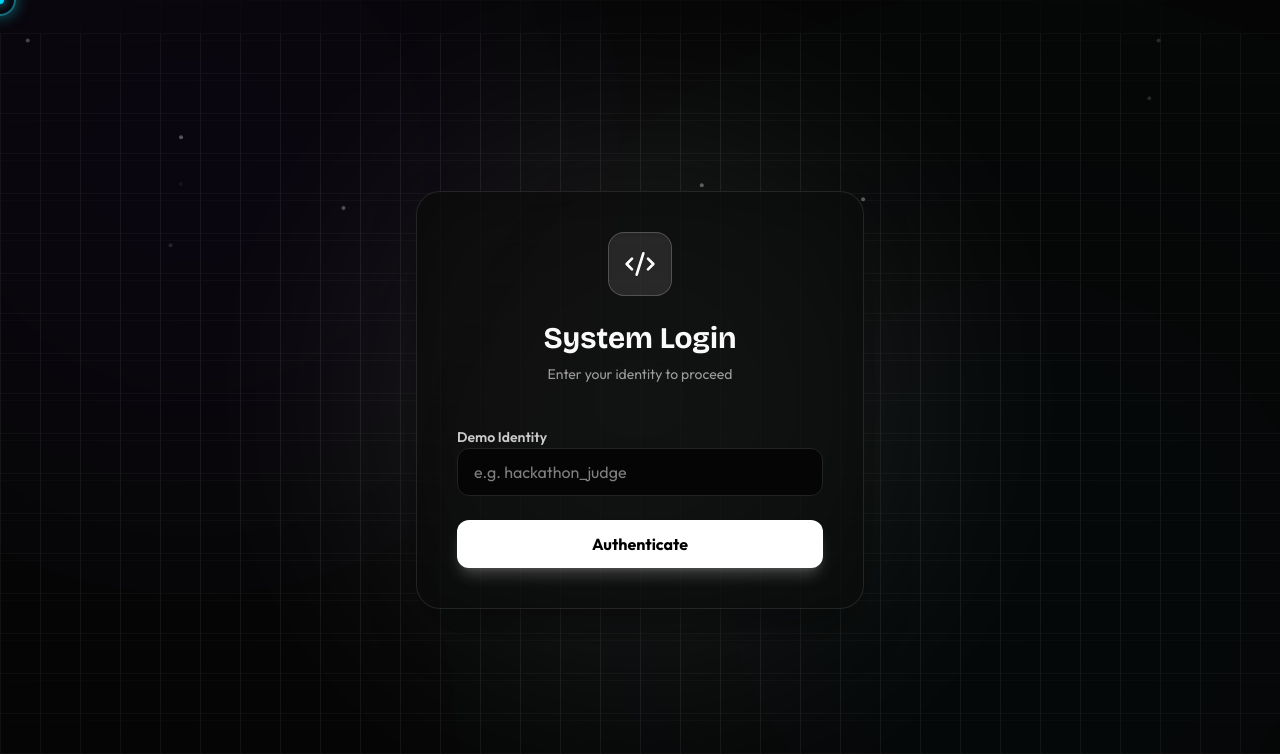
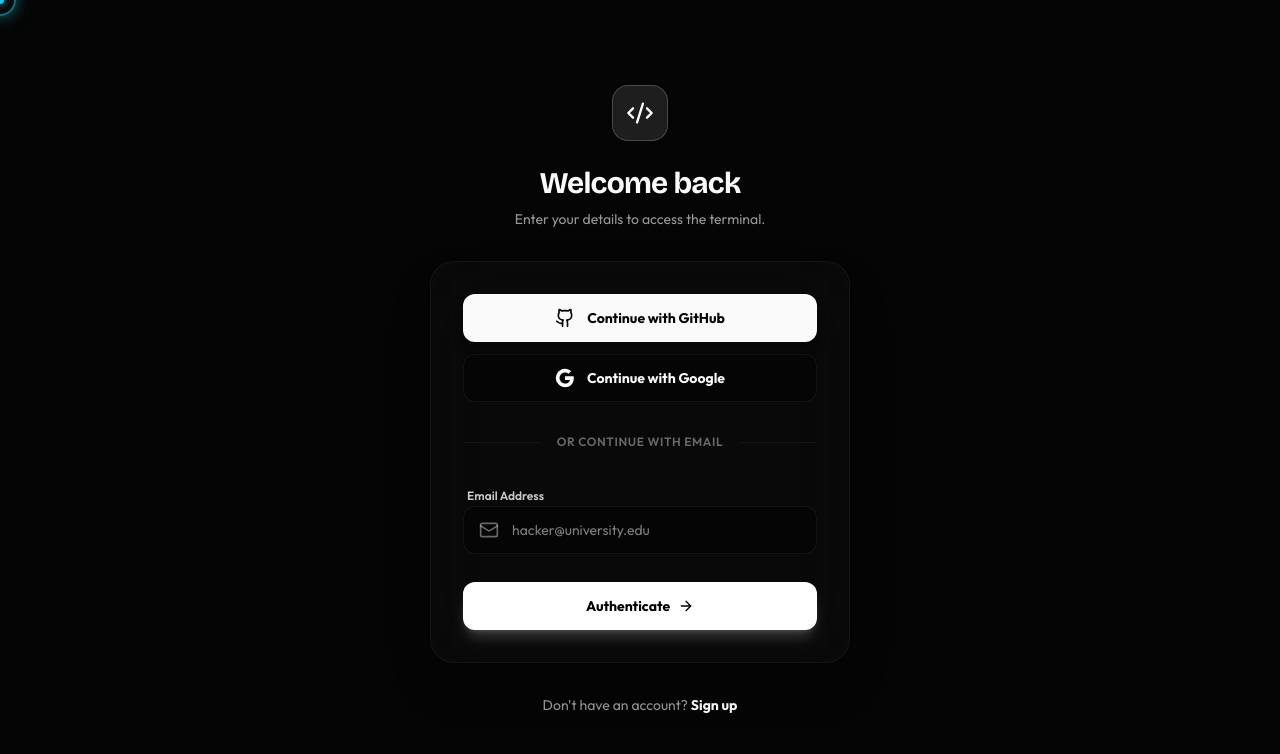
Before and after one commit to Dmandeep/smart-hackathon-system, a Next.js app: page /login in a window 1280 px wide. Shown: the top 754 px of the page. Built offline with nearby package versions, Linux system fonts and the light colour scheme.

Commit message:
feat: login page overhaul and realtime feed sync

```diff
--- a/src/app/explore/page.tsx
+++ b/src/app/explore/page.tsx
@@ -119,8 +119,37 @@ const MOCK_HACKATHONS = [
 export default function ExplorePage() {
   const [searchQuery, setSearchQuery] = useState("");
   const [activeState, setActiveState] = useState("All");
+  const [hackathons, setHackathons] = useState(MOCK_HACKATHONS);
+  const [isSyncing, setIsSyncing] = useState(true);
+  const [justSynced, setJustSynced] = useState(false);
 
-  const filteredHackathons = MOCK_HACKATHONS.filter((h) => {
+  // Simulate Automated Real-Time Syncing from Global Database
+  useEffect(() => {
+    const timer = setTimeout(() => {
+      const newLiveHackathon = {
+        id: "live-ai-sync-2027",
+        name: "Global Web3 Sync Hack",
+        organizer: "Automated Feed",
+        location: "Virtual (Global)",
+        state: "National",
+        date: "Just Announced",
+        prize: "₹10,00,000",
+        tags: ["DeFi", "AI Agents", "Solana"],
+        image: "bg-gradient-to-br from-fuchsia-600 to-purple-900",
+        participants: 50,
+      };
+
+      setHackathons(prev => [newLiveHackathon, ...prev]);
+      setIsSyncing(false);
+      setJustSynced(true);
+
+      setTimeout(() => setJustSynced(false), 5000);
+    }, 4500); // Trigger after 4.5 seconds
+
+    return () => clearTimeout(timer);
+  }, []);
+
+  const filteredHackathons = hackathons.filter((h) => {
     const matchesSearch = h.name.toLowerCase().includes(searchQuery.toLowerCase()) ||
                           h.organizer.toLowerCase().includes(searchQuery.toLowerCase()) ||
                           h.tags.join("").toLowerCase().includes(searchQuery.toLowerCase());
@@ -154,7 +183,31 @@ export default function ExplorePage() {
       <main className="max-w-7xl mx-auto px-6 pt-16">
 
         {/* Header Section */}
-        <div className="mb-16">
+        <div className="mb-16 relative">
+
+          {/* Live Sync Indicator */}
+          <div className="absolute top-0 right-0 hidden md:flex items-center gap-2 px-4 py-2 bg-card border border-border/50 rounded-full shadow-sm">
+            {isSyncing ? (
+              <>
+                <span className="relative flex h-2 w-2">
+                  <span className="animate-ping absolute inline-flex h-full w-full rounded-full bg-primary opacity-75"></span>
+                  <span className="relative inline-flex rounded-full h-2 w-2 bg-primary"></span>
+                </span>
+                <span className="text-xs font-bold text-foreground/60 tracking-wider uppercase">Auto-Syncing Feeds...</span>
+              </>
+            ) : justSynced ? (
+              <>
+                <span className="w-2 h-2 rounded-full bg-semantic-success"></span>
+                <span className="text-xs font-bold text-semantic-success tracking-wider uppercase">Database Updated</span>
+              </>
+            ) : (
+              <>
+                <span className="w-2 h-2 rounded-full bg-foreground/20"></span>
+                <span className="text-xs font-bold text-foreground/40 tracking-wider uppercase">Up to date</span>
+              </>
+            )}
+          </div>
+
           <h1 className="text-5xl md:text-7xl font-bold font-heading tracking-tighter mb-6 text-foreground">
             Find your next <br /> <span className="text-primary">breakthrough.</span>
           </h1>
--- a/src/app/login/page.tsx
+++ b/src/app/login/page.tsx
@@ -1,57 +1,134 @@
 "use client";
 
+import { useState } from "react";
 import { motion } from "framer-motion";
-import { Code2 } from "lucide-react";
+import { Code2, Github, Mail, ArrowRight, Loader2 } from "lucide-react";
 import { signIn } from "next-auth/react";
-import { useState } from "react";
+import Link from "next/link";
 
 export default function LoginPage() {
-  const [username, setUsername] = useState("");
+  const [email, setEmail] = useState("");
+  const [isLoading, setIsLoading] = useState(false);
+  const [authType, setAuthType] = useState<"login" | "register">("login");
 
-  const handleLogin = async (e: React.FormEvent) => {
+  const handleDemoLogin = async (e: React.FormEvent) => {
     e.preventDefault();
+    setIsLoading(true);
+
+    // Simulate network delay for premium feel
+    setTimeout(async () => {
       await signIn("credentials", {
-      username,
+        username: email.split("@")[0] || "Demo_User",
         password: "password",
         callbackUrl: "/organizer",
       });
+    }, 800);
   };
 
   return (
-    <div className="min-h-screen flex items-center justify-center bg-transparent p-4 relative z-0 overflow-hidden">
+    <div className="min-h-screen flex items-center justify-center bg-background p-4 relative z-0 overflow-hidden font-sans">
 
-      {/* Cinematic Glowing Orb in Center */}
-      <div className="absolute top-1/2 left-1/2 -translate-x-1/2 -translate-y-1/2 w-[80vw] md:w-[40vw] h-[80vw] md:h-[40vw] rounded-full bg-primary/10 blur-[120px] pointer-events-none -z-10 animate-pulse mix-blend-screen" style={{ animationDuration: '6s' }} />
+      {/* Premium Cinematic Background */}
+      <div className="absolute top-0 left-0 w-full h-full overflow-hidden pointer-events-none -z-10 mix-blend-multiply dark:mix-blend-screen opacity-40">
+        <div className="absolute top-[-20%] left-[-10%] w-[60vw] h-[60vw] rounded-full bg-violet-600/20 blur-[120px] animate-pulse" style={{ animationDuration: '10s' }} />
+        <div className="absolute bottom-[-10%] right-[-10%] w-[50vw] h-[50vw] rounded-full bg-cyan-500/10 blur-[120px] animate-pulse" style={{ animationDuration: '14s' }} />
+      </div>
 
       <motion.div
-        initial={{ opacity: 0, scale: 0.95 }}
-        animate={{ opacity: 1, scale: 1 }}
-        transition={{ duration: 0.4, ease: "easeOut" }}
-        className="w-full max-w-md bg-card/80 backdrop-blur-xl border border-white/10 shadow-2xl shadow-black/50 rounded-3xl p-10 flex flex-col items-center"
+        initial={{ opacity: 0, y: 20, scale: 0.98 }}
+        animate={{ opacity: 1, y: 0, scale: 1 }}
+        transition={{ duration: 0.5, ease: [0.16, 1, 0.3, 1] }}
+        className="w-full max-w-[420px]"
       >
-        <div className="w-16 h-16 bg-primary/10 border border-primary/20 rounded-2xl flex items-center justify-center mb-6 shadow-inner">
-          <Code2 className="w-8 h-8 text-primary" />
+        {/* Brand Header */}
+        <div className="flex flex-col items-center mb-8">
+          <Link href="/" className="w-14 h-14 bg-primary/10 border border-primary/20 rounded-2xl flex items-center justify-center mb-6 shadow-inner hover:scale-105 transition-transform cursor-pointer">
+            <Code2 className="w-7 h-7 text-primary" />
+          </Link>
+          <h1 className="text-3xl font-bold font-heading text-foreground mb-2 text-center tracking-tight">
+            {authType === "login" ? "Welcome back" : "Create an account"}
+          </h1>
+          <p className="text-foreground/60 text-sm text-center">
+            {authType === "login" ? "Enter your details to access the terminal." : "Deploy your first hackathon in seconds."}
+          </p>
         </div>
 
-        <h1 className="text-3xl font-bold font-heading mb-2 text-center">System Login</h1>
-        <p className="text-foreground/60 text-sm mb-10 text-center">Enter your identity to proceed</p>
+        {/* Auth Card */}
+        <div className="bg-card/80 backdrop-blur-2xl border border-border/50 shadow-2xl rounded-3xl p-8">
 
-        <form className="w-full flex flex-col gap-6" onSubmit={handleLogin}>
+          {/* SSO Providers */}
+          <div className="flex flex-col gap-3 mb-6">
+            <button
+              type="button"
+              onClick={() => handleDemoLogin({ preventDefault: () => {} } as any)}
+              className="w-full h-12 bg-foreground text-background font-bold text-sm rounded-xl flex items-center justify-center gap-3 hover:scale-[1.02] active:scale-[0.98] transition-all shadow-lg"
+            >
+              <Github className="w-5 h-5" />
+              Continue with GitHub
+            </button>
+            <button
+              type="button"
+              onClick={() => handleDemoLogin({ preventDefault: () => {} } as any)}
+              className="w-full h-12 bg-background border border-border/50 text-foreground font-bold text-sm rounded-xl flex items-center justify-center gap-3 hover:bg-muted/50 active:scale-[0.98] transition-all"
+            >
+              <svg className="w-5 h-5" viewBox="0 0 24 24">
+                <path fill="currentColor" d="M22.56 12.25c0-.78-.07-1.53-.2-2.25H12v4.26h5.92c-.26 1.37-1.04 2.53-2.21 3.31v2.77h3.57c2.08-1.92 3.28-4.74 3.28-8.09z" />
+                <path fill="currentColor" d="M12 23c2.97 0 5.46-.98 7.28-2.66l-3.57-2.77c-.98.66-2.23 1.06-3.71 1.06-2.86 0-5.29-1.93-6.16-4.53H2.18v2.84C3.99 20.53 7.7 23 12 23z" />
+                <path fill="currentColor" d="M5.84 14.09c-.22-.66-.35-1.36-.35-2.09s.13-1.43.35-2.09V7.07H2.18C1.43 8.55 1 10.22 1 12s.43 3.45 1.18 4.93l2.85-2.22.81-.62z" />
+                <path fill="currentColor" d="M12 5.38c1.62 0 3.06.56 4.21 1.64l3.15-3.15C17.45 2.09 14.97 1 12 1 7.7 1 3.99 3.47 2.18 7.07l3.66 2.84c.87-2.6 3.3-4.53 6.16-4.53z" />
+              </svg>
+              Continue with Google
+            </button>
+          </div>
+
+          <div className="relative flex items-center py-2 mb-6">
+            <div className="flex-grow border-t border-border/50"></div>
+            <span className="flex-shrink-0 mx-4 text-xs font-semibold text-foreground/40 uppercase tracking-wider">Or continue with email</span>
+            <div className="flex-grow border-t border-border/50"></div>
+          </div>
+
+          {/* Email Form */}
+          <form className="flex flex-col gap-5" onSubmit={handleDemoLogin}>
             <div className="space-y-2">
-            <label className="text-sm font-semibold text-foreground/80">Demo Identity</label>
+              <label className="text-xs font-semibold text-foreground/80 ml-1">Email Address</label>
+              <div className="relative">
+                <Mail className="absolute left-4 top-1/2 -translate-y-1/2 w-5 h-5 text-foreground/40" />
                 <input
-              type="text"
-              value={username}
-              onChange={(e) => setUsername(e.target.value)}
+                  type="email"
+                  value={email}
+                  onChange={(e) => setEmail(e.target.value)}
                   required
-              className="w-full h-12 px-4 rounded-xl bg-background border border-border focus:border-primary focus:ring-1 focus:ring-primary focus:outline-none transition-all"
-              placeholder="e.g. hackathon_judge"
+                  className="w-full h-12 pl-12 pr-4 rounded-xl bg-background border border-border/50 text-sm focus:outline-none focus:border-primary focus:ring-1 focus:ring-primary transition-all"
+                  placeholder="hacker@university.edu"
                 />
               </div>
-          <button type="submit" className="w-full h-12 bg-primary text-primary-foreground font-bold rounded-xl hover:scale-[1.02] active:scale-[0.98] transition-all shadow-lg shadow-primary/20">
+            </div>
+
+            <button
+              type="submit"
+              disabled={isLoading}
+              className="w-full h-12 mt-2 bg-primary text-primary-foreground font-bold text-sm rounded-xl flex items-center justify-center gap-2 hover:scale-[1.02] active:scale-[0.98] transition-all shadow-lg shadow-primary/20 disabled:opacity-70 disabled:hover:scale-100"
+            >
+              {isLoading ? <Loader2 className="w-5 h-5 animate-spin" /> : (
+                <>
                   Authenticate
+                  <ArrowRight className="w-4 h-4" />
+                </>
+              )}
             </button>
           </form>
+        </div>
+
+        {/* Footer Toggle */}
+        <div className="mt-8 text-center text-sm text-foreground/60">
+          {authType === "login" ? "Don't have an account? " : "Already have an account? "}
+          <button
+            onClick={() => setAuthType(authType === "login" ? "register" : "login")}
+            className="font-bold text-foreground hover:text-primary transition-colors cursor-pointer"
+          >
+            {authType === "login" ? "Sign up" : "Sign in"}
+          </button>
+        </div>
       </motion.div>
     </div>
   );
```
Lines whose indentation alone changed are shown as unchanged.
